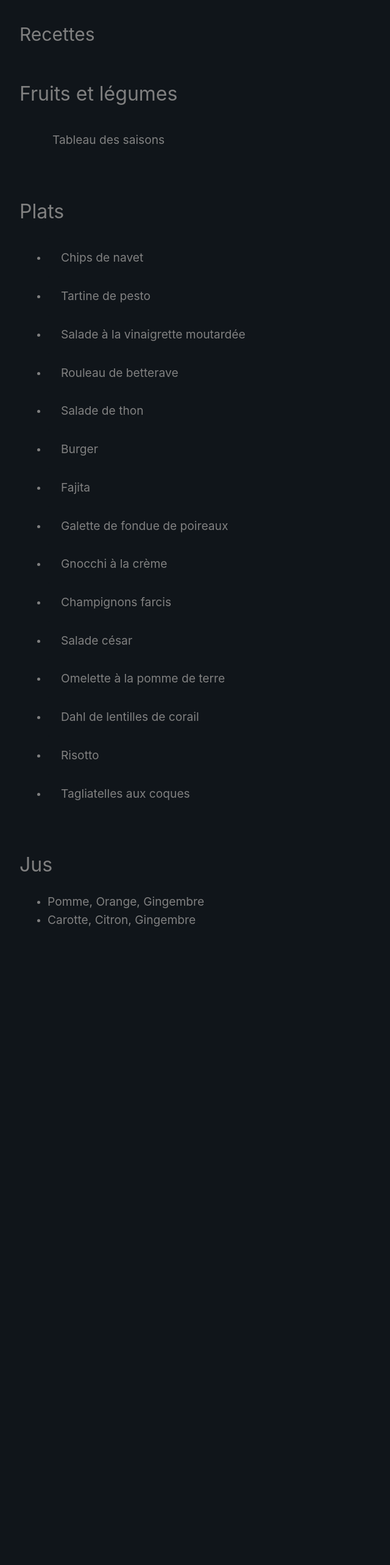
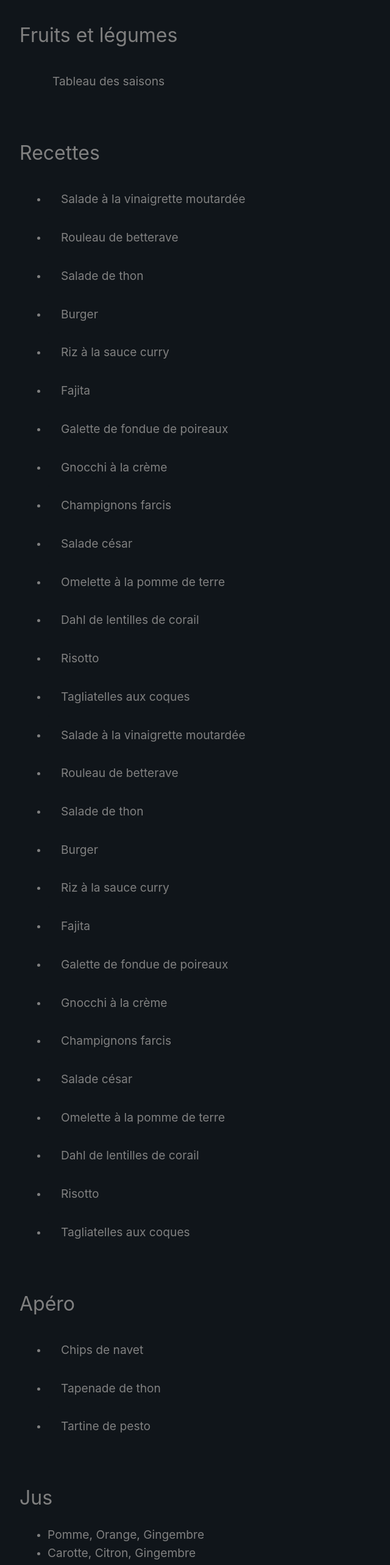
Before and after one commit to Benjent/recipes, a Vue app: page / in a window 1280 px wide. Shown: the top 2566 px of the page at 61% size, without its empty margins (0-640 px from the left). Before the commit the page ends 1616 px from the top, so only its background shows below. Built offline with nearby package versions, Linux system fonts and the light colour scheme; what vue3-mq would draw is missing.

Commit message:
Split appetizer + add riz curry recipe

```diff
--- a/src/App.vue
+++ b/src/App.vue
@@ -1,4 +1,5 @@
 <script setup>
+import appetizers from "./data/appetizers"
 import fruits from "./data/fruits"
 import juices from "./data/juices"
 import recipes from "./data/recipes"
@@ -10,8 +11,6 @@ import Table from "./components/Table.vue"
 
 <template>
     <main class="app">
-        <h1 class="title--1">Recettes</h1>
-
         <h2 class="title--2">Fruits et légumes</h2>
         <section class="app__section">
             <Accordion title="Tableau des saisons">
@@ -24,12 +23,30 @@ import Table from "./components/Table.vue"
             </Accordion>
         </section>
 
-        <h2 class="title--2">Plats</h2>
+        <h2 class="title--2">Recettes</h2>
         <section class="app__section">
             <ul>
                 <li v-for="recipe in recipes" :key="recipe.name">
                     <Accordion :title="recipe.name">
                         <Recipe :recipe="recipe" />
+                    </Accordion>
+                </li>
+            </ul>
+            <ul>
+                <li v-for="recipe in recipes" :key="recipe.name">
+                    <Accordion :title="recipe.name">
+                        <Recipe :recipe="recipe" />
+                    </Accordion>
+                </li>
+            </ul>
+        </section>
+
+        <h2 class="title--2">Apéro</h2>
+        <section class="app__section">
+            <ul>
+                <li v-for="appetizer in appetizers" :key="appetizer.name">
+                    <Accordion :title="appetizer.name">
+                        <Recipe :recipe="appetizer" />
                     </Accordion>
                 </li>
             </ul>
--- /dev/null
+++ b/src/data/appetizers.js
@@ -0,0 +1,53 @@
+const appetizers = [
+    {
+        name: "Chips de navet",
+        ingredients: [
+            {
+                name: "Navet",
+                amount: 1,
+                unit: "p"
+            },
+        ],
+        rapidity: "Rapide",
+        preparation: ["Préparer le navet", "Trancher le navet en lamelles"],
+        steps: [],
+    },
+    {
+        name: "Tapenade de thon",
+        ingredients: [
+            {
+                name: "Thon",
+                amount: 250,
+                unit: "g"
+            },
+            {
+                name: "Fromage à tartiner",
+                amount: 250,
+                unit: "g"
+            },
+        ],
+        rapidity: "Rapide",
+        preparation: [],
+        steps: ["Mélanger le thon avec le fromage"],
+    },
+    {
+        name: "Tartine de pesto",
+        ingredients: [
+            {
+                name: "Pain",
+                amount: 25,
+                unit: "g",
+            },
+            {
+                name: "Pesto",
+                amount: 25,
+                unit: "g",
+            },
+        ],
+        rapidity: "Rapide",
+        preparation: ["Trancher le pain"],
+        steps: ["Griller les tranches au grille-pain", "Tartiner les tranches avec le pesto"],
+    },
+]
+
+export default appetizers
--- a/src/data/recipes.js
+++ b/src/data/recipes.js
@@ -8,37 +8,6 @@ const recipes = [
     // Risotto coquillettes fromage
     // Hachis parmentier de kefta (pomme de terre, carotte)
     // Cake à la pomme de terre (+ emmental)
-    {
-        name: "Chips de navet",
-        ingredients: [
-            {
-                name: "Navet",
-                amount: 1,
-                unit: "p"
-            },
-        ],
-        rapidity: "Rapide",
-        preparation: ["Préparer le navet", "Trancher le navet en lamelles"],
-        steps: [],
-    },
-    {
-        name: "Tartine de pesto",
-        ingredients: [
-            {
-                name: "Pain",
-                amount: 25,
-                unit: "g",
-            },
-            {
-                name: "Pesto",
-                amount: 25,
-                unit: "g",
-            },
-        ],
-        rapidity: "Rapide",
-        preparation: ["Trancher le pain"],
-        steps: ["Griller les tranches au grille-pain", "Tartiner les tranches avec le pesto"],
-    },
     {
         name: "Salade à la vinaigrette moutardée",
         ingredients: [
@@ -175,6 +144,29 @@ const recipes = [
         rapidity: "Rapide",
         preparation: ["Laver la salade", "Préparer l'oignon, les champignons et les trancher", "Trancher la tomme, la tomate et arracher une feuille de salade"],
         steps: ["Faire revenir les champignons à la poêle", "Cuire l'oeuf à la poêle et y ajouter du poivre", "Griller les pains au grille-pain", "Assembler moutarde, champignon, salade, fromage, tomate, oignon, oeuf et ketchup dans les pains"],
+    },
+    {
+        name: "Riz à la sauce curry",
+        ingredients: [
+            {
+                name: "Riz",
+                amount: 250,
+                unit: "g",
+            },
+            {
+                name: "Sauce curry",
+                amount: 1,
+                unit: "p",
+            },
+            {
+                name: "Petits pois",
+                amount: 200,
+                unit: "g",
+            },
+        ],
+        rapidity: "Rapide",
+        preparation: [],
+        steps: ["Cuire le riz", "Disposer le riz, la sauce curry et les petits pois"],
     },
     {
         name: "Fajita",
```
